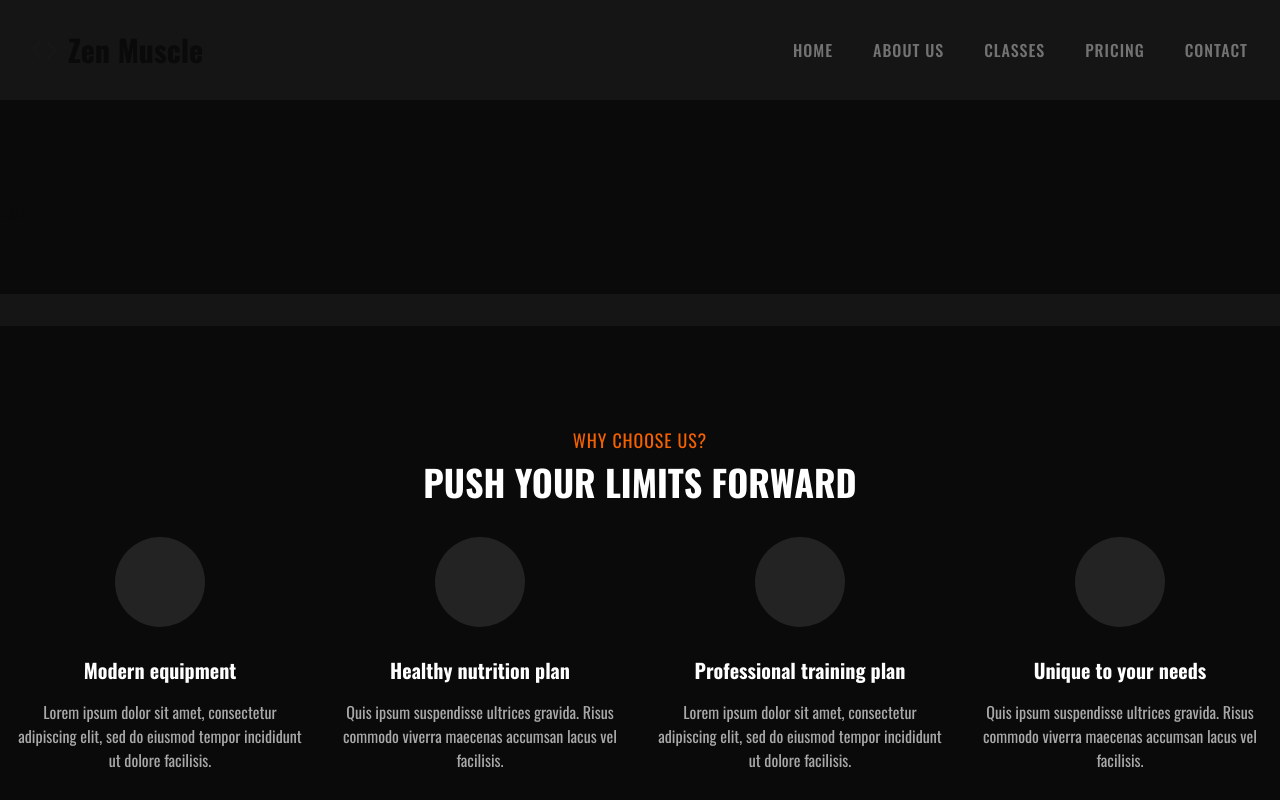
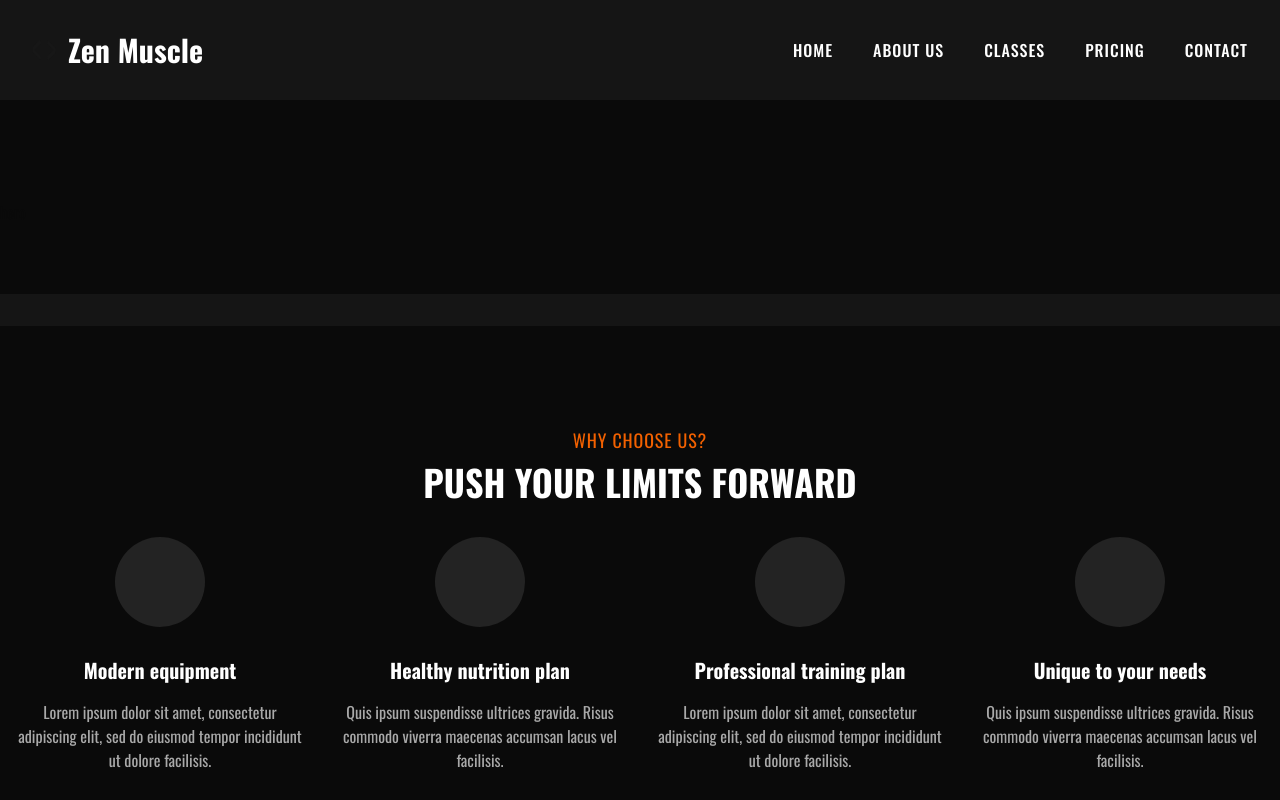
Before and after one commit to felipe-muner/podium-gym, a Next.js app: page / in a window 1280 px wide. Shown: the top 800 px of the page. Built offline with nearby package versions, Linux system fonts and the light colour scheme.

Commit message:
feat: better header color

```diff
--- a/components/header/Header.tsx
+++ b/components/header/Header.tsx
@@ -19,7 +19,7 @@ export function Header() {
             fill="currentColor"
           />
         </svg>
-        <span className="font-heading text-3xl font-bold">{APP_NAME}</span>
+        <span className="font-heading text-3xl font-bold text-white">{APP_NAME}</span>
       </Link>
       <div className="flex items-center gap-10">
         <nav className="hidden items-center gap-10 md:flex justify-end">
--- a/components/header/NavItem.tsx
+++ b/components/header/NavItem.tsx
@@ -12,7 +12,7 @@ export function NavItem({ label, href, className }: NavItemProps) {
     <Link
       href={href}
       className={cn(
-        "flex cursor-pointer items-center font-medium text-muted-foreground transition-colors hover:text-foreground text-md tracking-[1px] uppercase",
+        "flex cursor-pointer items-center font-medium text-white transition-colors hover:text-brand-orange text-md tracking-[1px] uppercase",
         className,
       )}
     >
```
